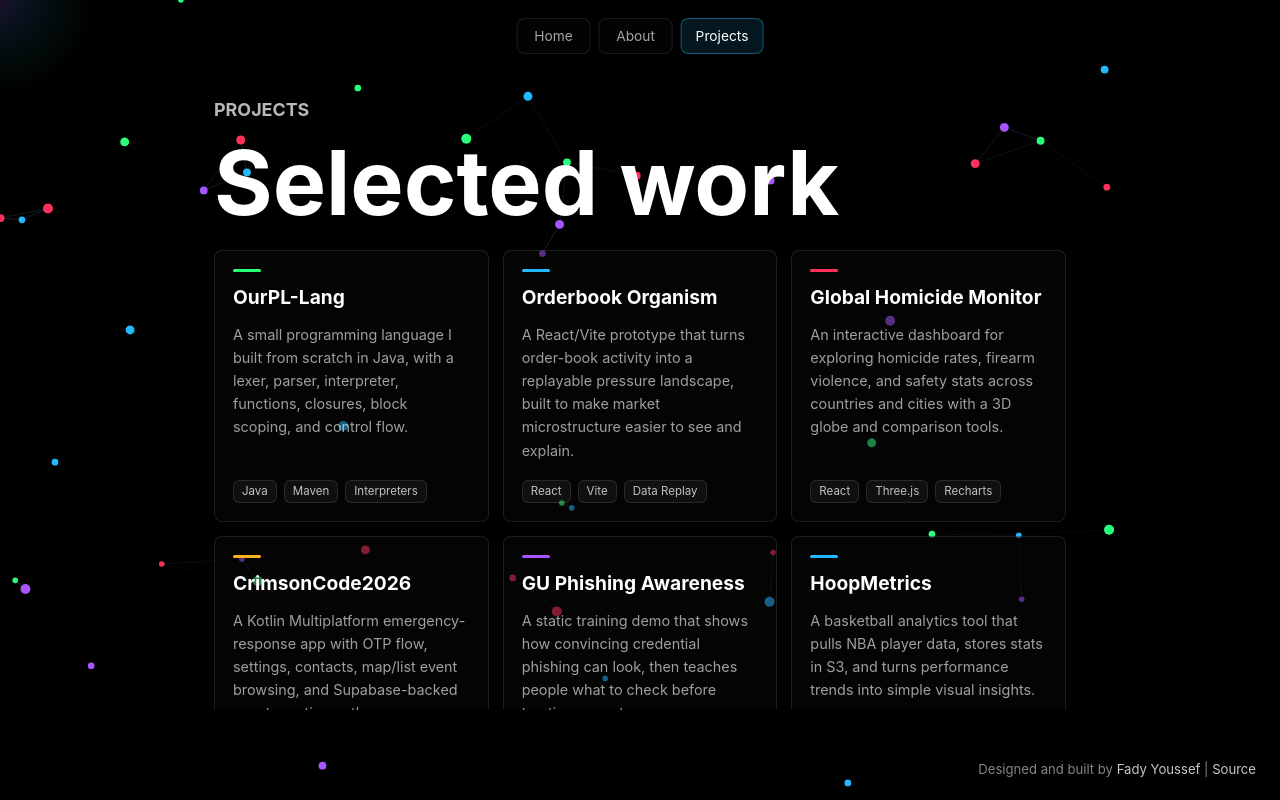
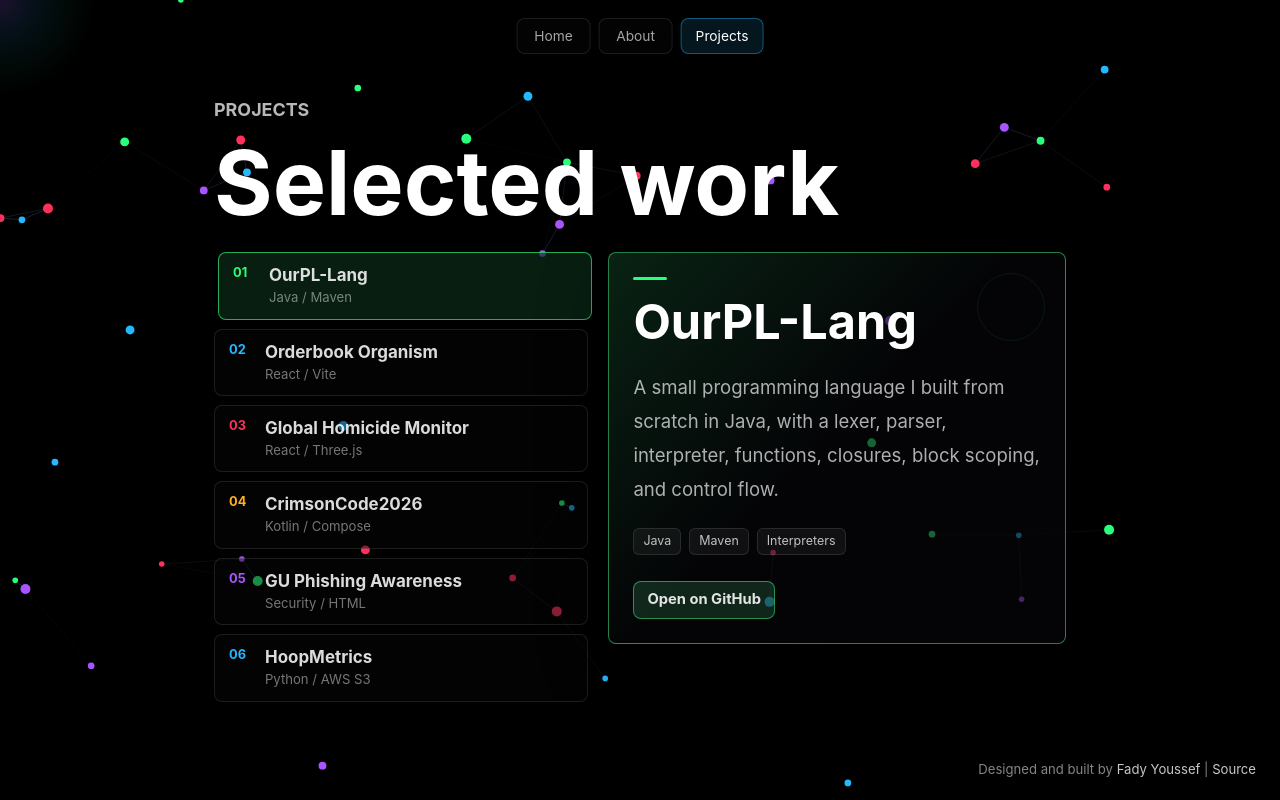
Before and after one commit to JustFady/FY-Portfolio, a React (Vite) app: page / in a window 1280 px wide. Both pictures are taken after a click on the button "Projects". Built offline with nearby package versions, Linux system fonts and the light colour scheme.

Commit message:
Add split focus project layout

```diff
--- a/src/App.css
+++ b/src/App.css
@@ -194,95 +194,166 @@
   line-height: 1.8;
 }
 
-.project-grid {
+.project-focus {
   display: grid;
-  grid-template-columns: repeat(3, minmax(0, 1fr));
-  gap: 14px;
-  margin-top: 24px;
+  grid-template-columns: minmax(260px, 0.9fr) minmax(360px, 1.1fr);
+  gap: 20px;
+  margin-top: 26px;
+  align-items: start;
 }
 
+.project-list {
+  display: grid;
+  gap: 9px;
+}
 
-
-.project-card {
-  display: flex;
-  min-height: 252px;
-  padding: 18px;
-  position: relative;
-  flex-direction: column;
-  overflow: hidden;
+.project-list-item {
+  display: grid;
+  grid-template-columns: 36px minmax(0, 1fr);
+  min-height: 62px;
+  padding: 11px 14px;
   border: 1px solid rgba(255, 255, 255, 0.1);
   border-radius: 8px;
-  background: rgba(8, 8, 10, 0.5);
-  transition: border-color 0.2s ease, transform 0.2s ease, background 0.2s ease, box-shadow 0.2s ease;
+  background: rgba(8, 8, 10, 0.46);
+  color: rgba(255, 255, 255, 0.64);
+  cursor: pointer;
+  font: inherit;
+  text-align: left;
+  transition: border-color 0.2s ease, background 0.2s ease, color 0.2s ease, transform 0.2s ease;
 }
 
-.project-card::before {
+.project-list-item span {
+  grid-row: span 2;
+  color: var(--project-accent);
+  font-size: 0.8rem;
+  font-weight: 700;
+  line-height: 1.4;
+}
+
+.project-list-item strong,
+.project-list-item small {
+  min-width: 0;
+  overflow: hidden;
+  text-overflow: ellipsis;
+  white-space: nowrap;
+}
+
+.project-list-item strong {
+  color: rgba(255, 255, 255, 0.86);
+  font-size: 1.06rem;
+  line-height: 1.36;
+}
+
+.project-list-item small {
+  color: rgba(255, 255, 255, 0.46);
+  font-size: 0.82rem;
+  line-height: 1.55;
+}
+
+.project-list-item:hover,
+.project-list-item:focus-visible,
+.project-list-item.is-active {
+  border-color: color-mix(in srgb, var(--project-accent) 58%, rgba(255, 255, 255, 0.12));
+  background: color-mix(in srgb, var(--project-accent) 10%, rgba(8, 8, 10, 0.62));
+  color: var(--text-main);
+  transform: translateX(4px);
+}
+
+.project-detail {
+  display: flex;
+  min-height: 0;
+  padding: 24px;
+  position: sticky;
+  top: 4px;
+  flex-direction: column;
+  justify-content: flex-start;
+  overflow: hidden;
+  border: 1px solid color-mix(in srgb, var(--project-accent) 42%, rgba(255, 255, 255, 0.12));
+  border-radius: 8px;
+  background:
+    linear-gradient(135deg, color-mix(in srgb, var(--project-accent) 12%, transparent), transparent 48%),
+    rgba(8, 8, 10, 0.62);
+  box-shadow: 0 24px 70px rgba(0, 0, 0, 0.28);
+}
+
+.project-detail::before {
   content: '';
   position: absolute;
-  inset: 0;
-  background:
-    linear-gradient(135deg, color-mix(in srgb, var(--project-accent) 18%, transparent), transparent 46%),
-    radial-gradient(circle at 90% 12%, color-mix(in srgb, var(--project-accent) 26%, transparent), transparent 26%);
-  opacity: 0;
-  transition: opacity 0.2s ease;
+  inset: 20px 20px auto auto;
+  width: 68px;
+  height: 68px;
+  border: 1px solid color-mix(in srgb, var(--project-accent) 36%, transparent);
+  border-radius: 50%;
+  opacity: 0.22;
 }
 
-.project-card > * {
+.project-detail > * {
   position: relative;
 }
 
-.project-card:hover,
-.project-card:focus-visible {
-  border-color: color-mix(in srgb, var(--project-accent) 58%, rgba(255, 255, 255, 0.12));
-  background: rgba(10, 10, 14, 0.74);
-  box-shadow: 0 18px 48px rgba(0, 0, 0, 0.28);
-  transform: translateY(-4px);
+.project-detail h2 {
+  max-width: 16ch;
+  margin-bottom: 22px;
+  font-size: clamp(2.05rem, 3.8vw, 3.15rem);
+  font-weight: 650;
+  line-height: 1.06;
 }
 
-.project-card:hover::before,
-.project-card:focus-visible::before {
-  opacity: 1;
-}
-
-.project-card h2 {
-  margin-bottom: 14px;
-  font-size: 1.2rem;
-  line-height: 1.2;
-}
-
-.project-card h2::before {
+.project-detail h2::before {
   content: '';
   display: block;
-  width: 28px;
+  width: 34px;
   height: 3px;
-  margin-bottom: 14px;
+  margin-bottom: 16px;
   border-radius: 999px;
   background: var(--project-accent);
 }
 
-.project-card p {
-  flex: 1;
-  color: rgba(255, 255, 255, 0.62);
-  font-size: 0.9rem;
-  line-height: 1.6;
+.project-detail p {
+  max-width: 520px;
+  color: rgba(255, 255, 255, 0.68);
+  font-size: clamp(1.05rem, 1.7vw, 1.16rem);
+  line-height: 1.84;
+}
+
+.project-detail-link {
+  align-self: flex-start;
+  min-height: 36px;
+  padding: 9px 13px;
+  margin-top: 26px;
+  border: 1px solid color-mix(in srgb, var(--project-accent) 42%, rgba(255, 255, 255, 0.12));
+  border-radius: 8px;
+  background: color-mix(in srgb, var(--project-accent) 10%, rgba(255, 255, 255, 0.04));
+  color: rgba(255, 255, 255, 0.88);
+  font-size: 0.92rem;
+  font-weight: 700;
+  line-height: 1.2;
+  transition: background 0.2s ease, border-color 0.2s ease, transform 0.2s ease;
+}
+
+.project-detail-link:hover,
+.project-detail-link:focus-visible {
+  border-color: var(--project-accent);
+  background: color-mix(in srgb, var(--project-accent) 18%, rgba(255, 255, 255, 0.06));
+  transform: translateY(-2px);
 }
 
 .project-tags {
   display: flex;
   flex-wrap: wrap;
-  gap: 7px;
+  gap: 8px;
   padding: 0;
-  margin: 18px 0 0;
+  margin: 22px 0 0;
   list-style: none;
 }
 
 .project-tags li {
-  padding: 5px 8px;
+  padding: 6px 9px;
   border: 1px solid rgba(255, 255, 255, 0.1);
   border-radius: 6px;
   background: rgba(255, 255, 255, 0.05);
   color: rgba(255, 255, 255, 0.74);
-  font-size: 0.72rem;
+  font-size: 0.78rem;
   line-height: 1;
 }
 
@@ -384,15 +455,35 @@
     line-height: 1.72;
   }
 
-  .project-grid {
+  .project-focus {
     grid-template-columns: 1fr;
     gap: 12px;
-    margin-top: 22px;
+    margin-top: 20px;
   }
 
-  .project-card {
+  .project-list {
+    gap: 8px;
+  }
+
+  .project-list-item {
+    min-height: 58px;
+    padding: 10px 12px;
+  }
+
+  .project-detail {
     min-height: 0;
-    padding: 16px;
+    padding: 18px;
+    position: relative;
+    top: auto;
+  }
+
+  .project-detail h2 {
+    max-width: 100%;
+    font-size: clamp(1.75rem, 9vw, 2.6rem);
+  }
+
+  .project-detail-link {
+    margin-top: 18px;
   }
 }
 
@@ -464,7 +555,21 @@
     max-height: calc(100svh - 112px);
   }
 
-  .project-grid {
-    grid-template-columns: repeat(2, minmax(220px, 1fr));
+  .project-focus {
+    grid-template-columns: minmax(230px, 0.95fr) minmax(320px, 1.05fr);
+    gap: 14px;
+  }
+
+  .project-list-item {
+    min-height: 56px;
+  }
+
+  .project-detail {
+    min-height: 0;
+    padding: 18px;
+  }
+
+  .project-detail h2 {
+    font-size: clamp(1.8rem, 4vw, 2.45rem);
   }
 }
--- a/src/App.jsx
+++ b/src/App.jsx
@@ -278,6 +278,8 @@ function App() {
   const [titleIndex, setTitleIndex] = useState(0);
   const [fadeProp, setFadeProp] = useState('fade-in');
   const [activeTab, setActiveTab] = useState('home');
+  const [selectedProjectIndex, setSelectedProjectIndex] = useState(0);
+  const selectedProject = PROJECTS[selectedProjectIndex];
 
 
   useEffect(() => {
@@ -366,25 +368,43 @@ function App() {
         <section className="page-content projects-content">
           <p className="page-kicker">Projects</p>
           <h1>Selected work</h1>
-          <div className="project-grid">
-            {PROJECTS.map((project) => (
-              <a
-                key={project.title}
-                className="project-card"
-                href={project.link}
-                target="_blank"
-                rel="noreferrer"
-                style={{ '--project-accent': project.accent }}
-              >
-                <h2>{project.title}</h2>
-                <p>{project.description}</p>
-                <ul className="project-tags" aria-label={`${project.title} technologies`}>
-                  {project.tags.map((tag) => (
+          <div className="project-focus">
+            <div className="project-list" aria-label="Projects">
+              {PROJECTS.map((project, index) => (
+                <button
+                  key={project.title}
+                  type="button"
+                  className={`project-list-item ${selectedProjectIndex === index ? 'is-active' : ''}`}
+                  style={{ '--project-accent': project.accent }}
+                  aria-pressed={selectedProjectIndex === index}
+                  onClick={() => setSelectedProjectIndex(index)}
+                >
+                  <span>{String(index + 1).padStart(2, '0')}</span>
+                  <strong>{project.title}</strong>
+                  <small>{project.tags.slice(0, 2).join(' / ')}</small>
+                </button>
+              ))}
+            </div>
+
+            <article className="project-detail" style={{ '--project-accent': selectedProject.accent }}>
+              <div className="project-detail-content">
+                <h2>{selectedProject.title}</h2>
+                <p>{selectedProject.description}</p>
+                <ul className="project-tags" aria-label={`${selectedProject.title} technologies`}>
+                  {selectedProject.tags.map((tag) => (
                     <li key={tag}>{tag}</li>
                   ))}
                 </ul>
+              </div>
+              <a
+                className="project-detail-link"
+                href={selectedProject.link}
+                target="_blank"
+                rel="noreferrer"
+              >
+                Open on GitHub
               </a>
-            ))}
+            </article>
           </div>
         </section>
       )}
```
